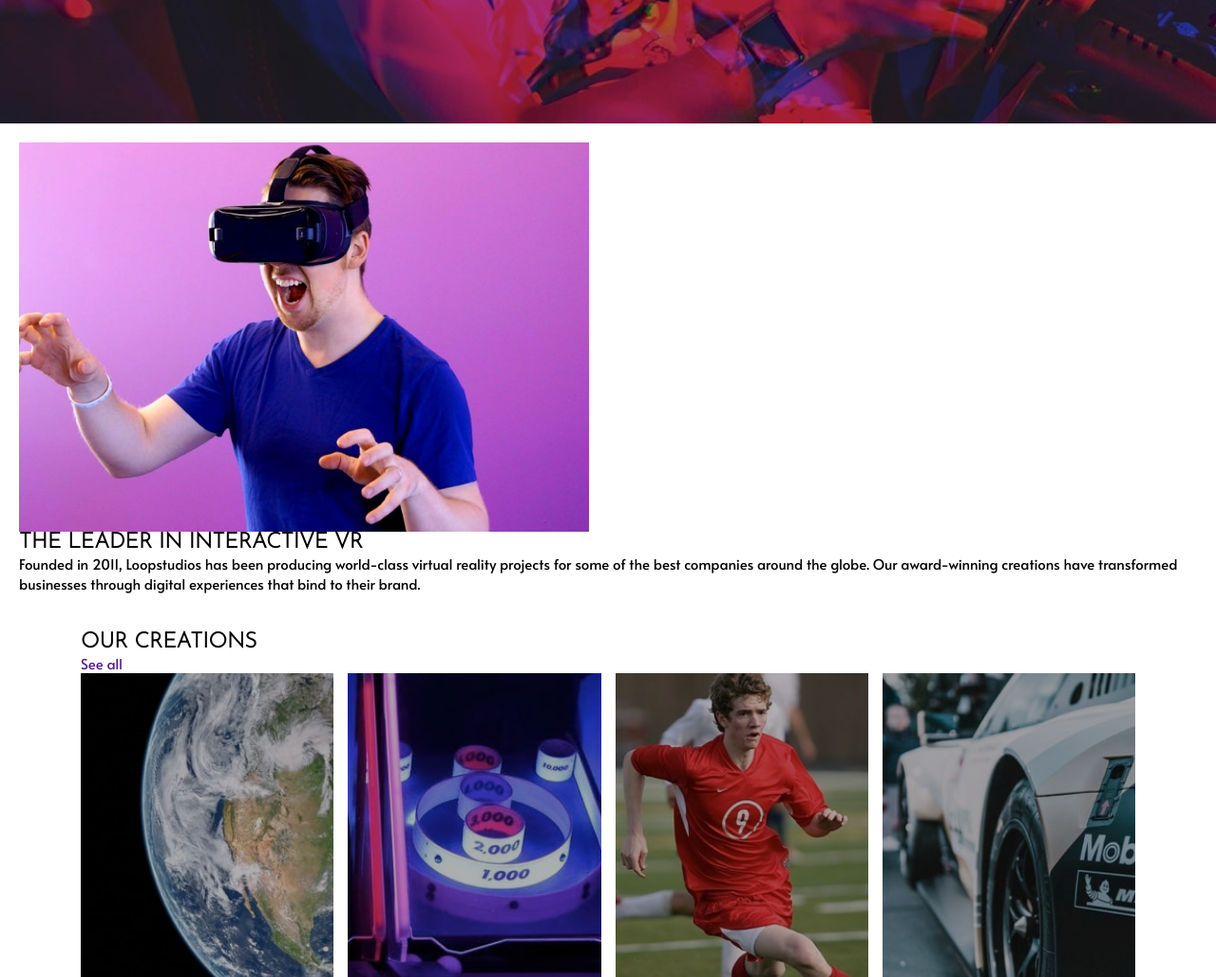
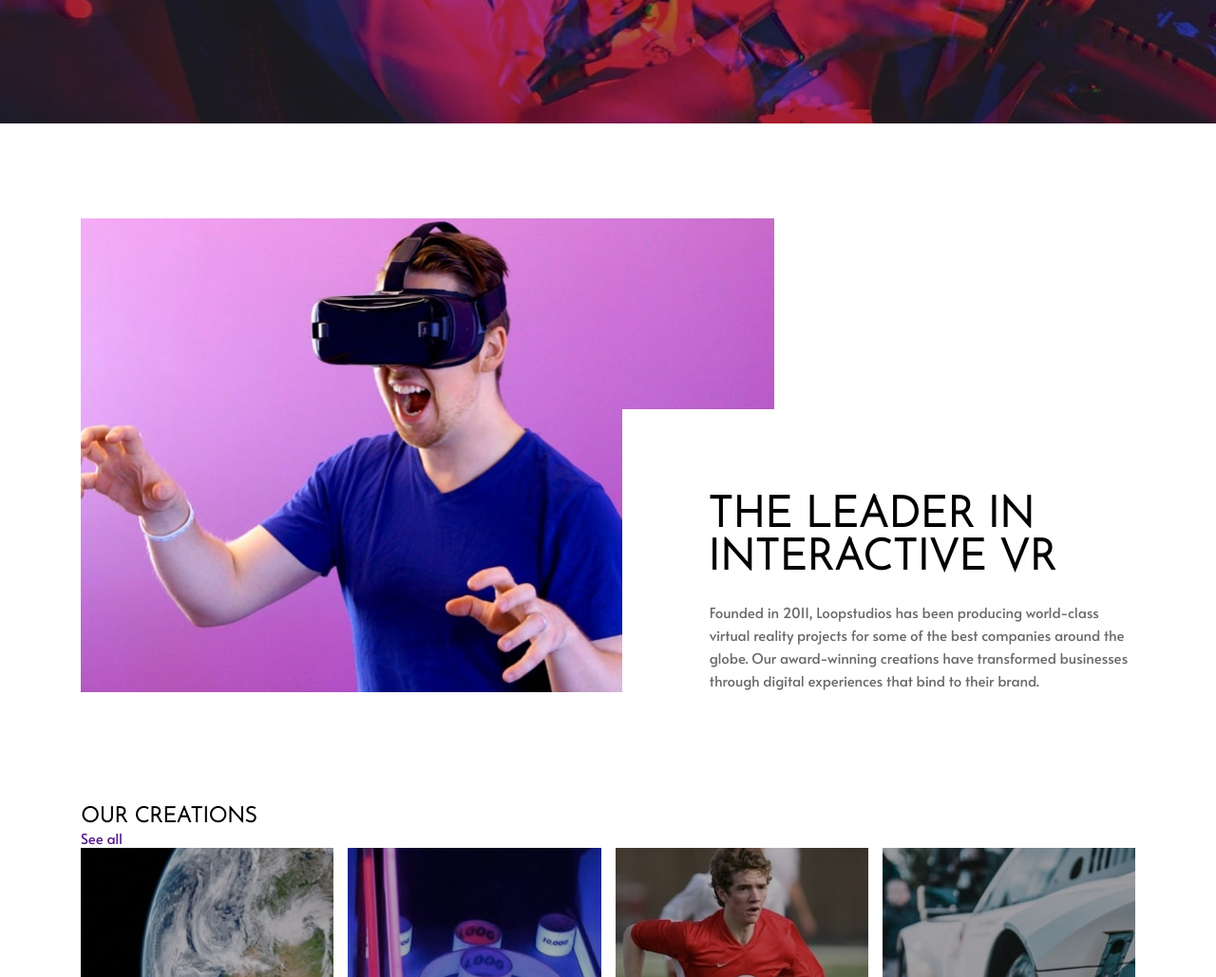
Before and after one commit to ConradMcGrifter/loopstudios-landing-page, a plain HTML site: page index.html in a window 1280 px wide. Shown: the part 520-1549 px from the top of the page at 95% size. Drawn offline with Linux system fonts and the light colour scheme.

Commit message:
finished the about section
I used grid and had to add an extra media query to adjust the padding of the info wrap when getting down to smaller screens

```diff
--- a/index.html
+++ b/index.html
@@ -94,18 +94,21 @@
                             />
                         </picture>
 
+                        <div class="about__info--container">
                             <div class="about__info--wrap">
                                 <h2 class="info__h2">
                                     The leader in interactive VR
                                 </h2>
                                 <p class="info__p">
-                                Founded in 2011, Loopstudios has been producing
-                                world-class virtual reality projects for some of
-                                the best companies around the globe. Our
-                                award-winning creations have transformed
-                                businesses through digital experiences that bind
-                                to their brand.
+                                    Founded in 2011, Loopstudios has been
+                                    producing world-class virtual reality
+                                    projects for some of the best companies
+                                    around the globe. Our award-winning
+                                    creations have transformed businesses
+                                    through digital experiences that bind to
+                                    their brand.
                                 </p>
+                            </div>
                         </div>
                     </div>
                 </section>
--- a/styles/sections/_about.scss
+++ b/styles/sections/_about.scss
@@ -1,10 +1,79 @@
 .about--section {
-    padding: $padding;
-}
+    padding: 7rem $padding;
+    display: flex;
+    justify-content: center;
+    width: 100%;
 
-.picture {
-    .about__img {
-        width: 100%;
-        max-width: 600px;
+    @include desktopSize {
+        padding: 10rem $padding;
+    }
+
+    .about__content-grid {
+        display: grid;
+        grid-template-columns: 1fr;
+
+        @include desktopSize {
+            grid-template-columns: 1.5fr 16rem 1fr;
+            max-width: $max-width;
+        }
+
+        .about__info--container {
+            display: flex;
+            justify-content: center;
+            width: 100%;
+            @include desktopSize {
+                grid-column: 2 / 4;
+                grid-row: 1 / 2;
+                flex-direction: column;
+                justify-content: flex-end;
+            }
+
+            .about__info--wrap {
+                @include flexCenter(column);
+                padding: 0;
+                text-align: center;
+                background: color(white);
+                margin-top: 4rem;
+
+                @include desktopSize {
+                    text-align: unset;
+                    padding: 3em 0 0 3em;
+                }
+
+                @media only screen and (min-width: 1000px) {
+                    padding: 6em 0 0 6em;
+                }
+
+                .info__h2 {
+                    font-size: clamp(3.2rem, 4vw, 4.5rem);
+                    margin-bottom: 0.5em;
+                    line-height: 1;
+                }
+
+                .info__p {
+                    color: color(very-dark-gray);
+                    line-height: 1.6;
+
+                    // this media query is used to make the paragraph max-width match the design
+                    @media only screen and (max-width: 414px) {
+                        max-width: 30ch;
+                    }
+
+                    @include desktopSize {
+                        max-width: 46ch;
+                    }
+                }
+            }
+        }
+
+        .picture {
+            width: 100%;
+            grid-column: 1 / 3;
+            grid-row: 1 / 2;
+            .about__img {
+                width: 100%;
+                // max-width: 600px;
+            }
+        }
     }
 }
```
Also changed, not shown: css/styles.css, 1 other file. Lines whose indentation alone changed are shown as unchanged.
